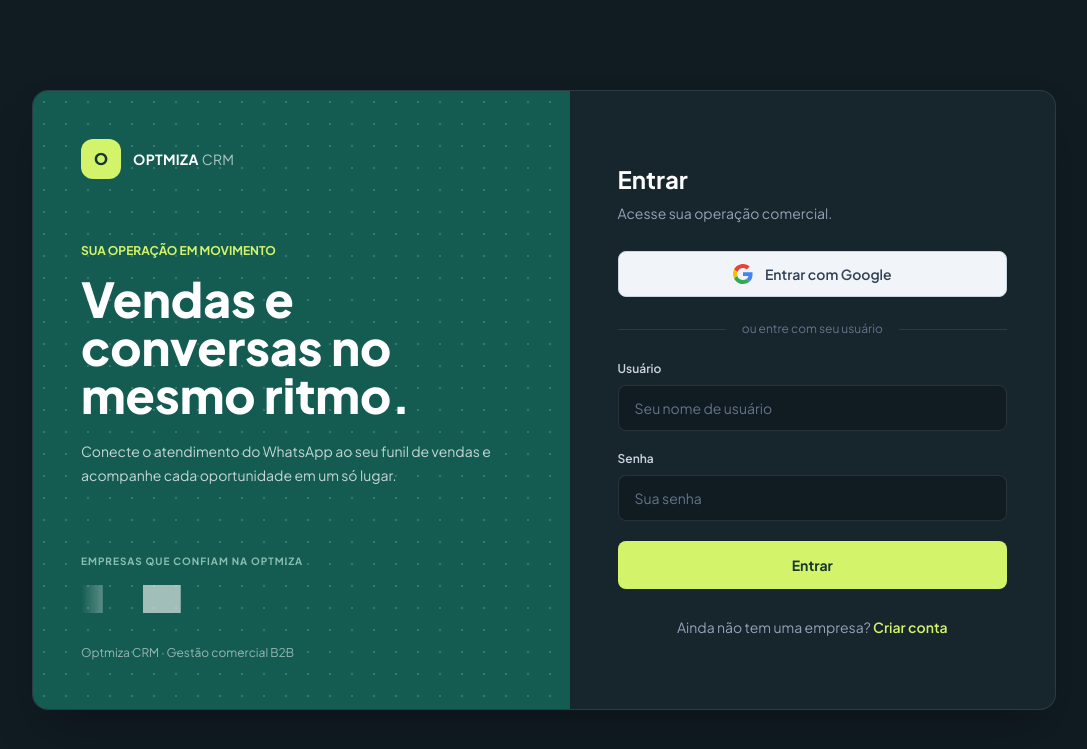
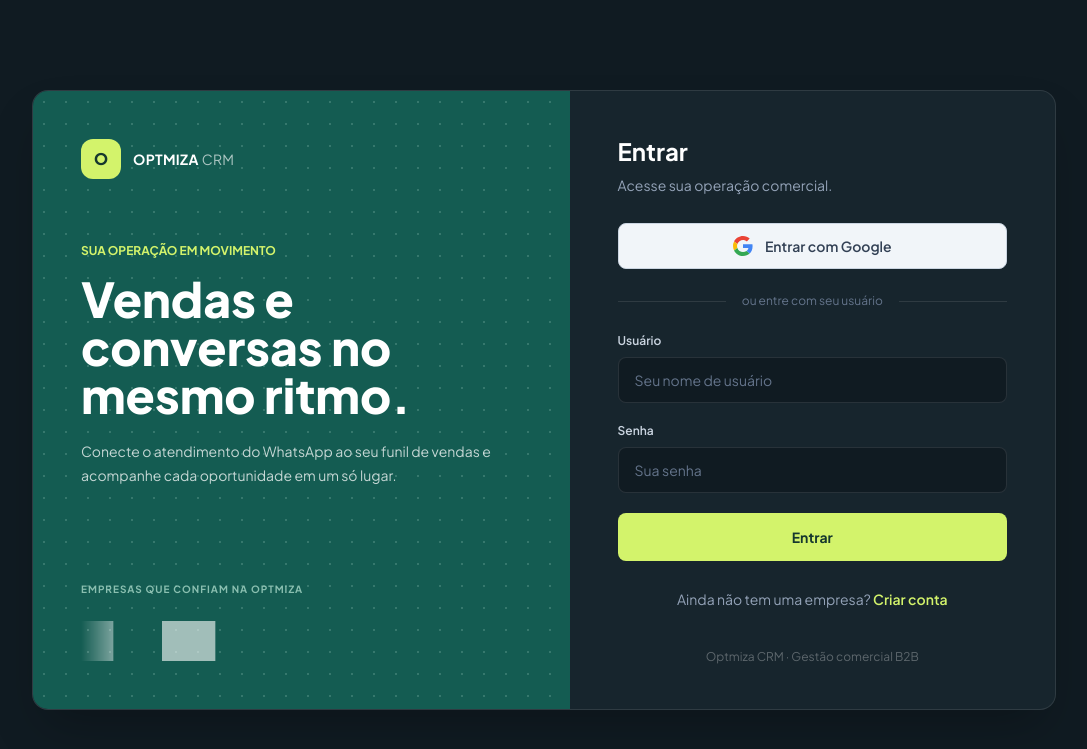
Before and after one commit to PyPedro/crm, a Flask app: page /login in a window 1280 px wide. Shown: the top 749 px of the page, without its empty margins (96-1183 px from the left). Run offline with Flask 3, Linux system fonts and the light colour scheme; tables that the repository leaves empty hold one stand-in row (values such as "Sample post"); grey boxes marked "Sample" are stand-in pictures; some libraries are stand-ins or nearby versions.

Commit message:
Update logo carousel and footer signature styling

```diff
--- a/app/templates/login.html
+++ b/app/templates/login.html
@@ -44,31 +44,28 @@
             </div>
 
             <div class="relative mt-14">
-                <!-- Carrossel Infinito de Logos -->
+                <!-- Carrossel Infinito de Logos (Aumentados) -->
                 {% if empresas %}
-                <div class="mb-8 w-full overflow-hidden">
-                    <p class="text-[10px] font-bold text-[#bce9d8] uppercase tracking-widest mb-4 opacity-70">
+                <div class="w-full overflow-hidden">
+                    <p class="text-[10px] font-bold text-[#bce9d8] uppercase tracking-widest mb-6 opacity-70">
                         Empresas que confiam na Optmiza
                     </p>
                     <!-- Máscara de esbatimento nas bordas para efeito suave -->
                     <div class="relative w-full overflow-hidden" style="mask-image: linear-gradient(to right, transparent, black 10%, black 90%, transparent);">
-                        <div class="animate-marquee flex items-center gap-10">
+                        <div class="animate-marquee flex items-center gap-12">
                             <!-- Loop Original -->
                             {% for empresa in empresas %}
-                                <img src="{{ empresa.logo_b64 }}" alt="{{ empresa.nome }}" class="h-7 w-auto max-w-[100px] object-contain grayscale brightness-200 opacity-60 hover:grayscale-0 hover:brightness-100 hover:opacity-100 transition-all duration-300">
+                                <img src="{{ empresa.logo_b64 }}" alt="{{ empresa.nome }}" class="h-10 w-auto max-w-[140px] object-contain grayscale brightness-200 opacity-60 hover:grayscale-0 hover:brightness-100 hover:opacity-100 transition-all duration-300">
                             {% endfor %}
 
                             <!-- Loop Clone (necessário para não haver "quebra" no loop infinito) -->
                             {% for empresa in empresas %}
-                                <img src="{{ empresa.logo_b64 }}" alt="{{ empresa.nome }}" class="h-7 w-auto max-w-[100px] object-contain grayscale brightness-200 opacity-60 hover:grayscale-0 hover:brightness-100 hover:opacity-100 transition-all duration-300">
+                                <img src="{{ empresa.logo_b64 }}" alt="{{ empresa.nome }}" class="h-10 w-auto max-w-[140px] object-contain grayscale brightness-200 opacity-60 hover:grayscale-0 hover:brightness-100 hover:opacity-100 transition-all duration-300">
                             {% endfor %}
                         </div>
                     </div>
                 </div>
                 {% endif %}
-
-                <!-- Assinatura -->
-                <p class="text-xs text-white/55">Optmiza CRM · Gestão comercial B2B</p>
             </div>
         </section>
 
@@ -113,6 +110,9 @@
 
                 <p class="mt-7 text-center text-sm text-slate-400">Ainda não tem uma empresa? <a class="font-semibold text-[#d3f36b] hover:underline" href="{{ url_for('main.register') }}">Criar conta</a></p>
 
+                <!-- Assinatura -->
+                <p class="mt-10 text-center text-xs text-white/30">Optmiza CRM · Gestão comercial B2B</p>
+
             </div>
         </section>
     </main>
```
